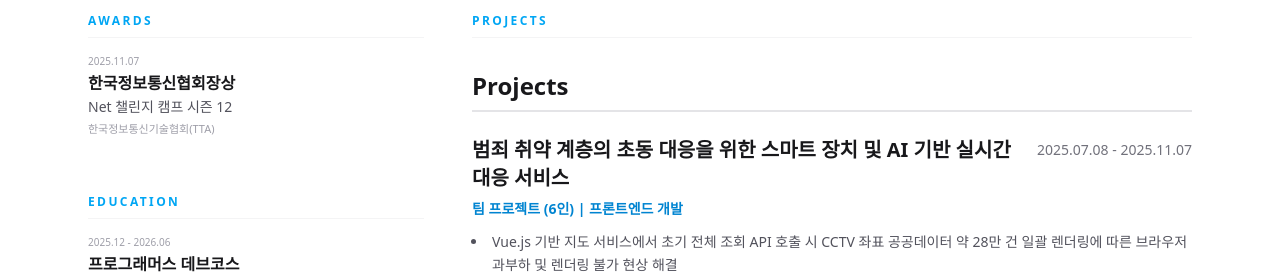
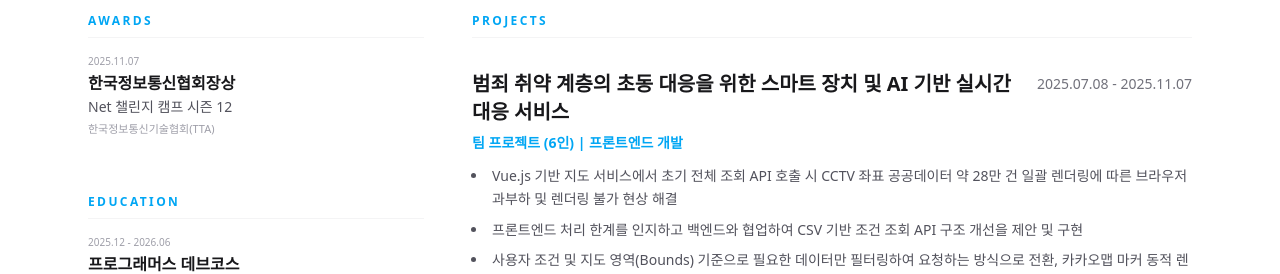
Before and after one commit to leekyuhyun/leekyuhyun.github.io, a Next.js app: page /about in a window 1280 px wide. Shown: the part 509-783 px from the top of the page. Built offline with nearby package versions, Linux system fonts and the light colour scheme; a web font is replaced by a local one.

Commit message:
fix : 라이트모드, 다크모드 글씨 색상 수정

```diff
--- a/src/components/introduce/ProjectIntroduce.tsx
+++ b/src/components/introduce/ProjectIntroduce.tsx
@@ -7,9 +7,6 @@ export default function ProjectIntroduce() {
 
   return (
     <section className="mb-12">
-      <h2 className="text-2xl font-bold mb-6 border-b-2 border-zinc-200 dark:border-zinc-800 pb-2">
-        Projects
-      </h2>
       <div className="space-y-12">
         {projects.map((project, index) => (
           <div key={index} className="group">
@@ -22,7 +19,7 @@ export default function ProjectIntroduce() {
               </span>
             </div>
 
-            <div className="text-sky-600 dark:text-sky-400 text-sm font-semibold mb-3">
+            <div className="text-sky-500 dark:text-amber-400 text-sm font-semibold mb-3">
               {project.role}
             </div>
 
```
